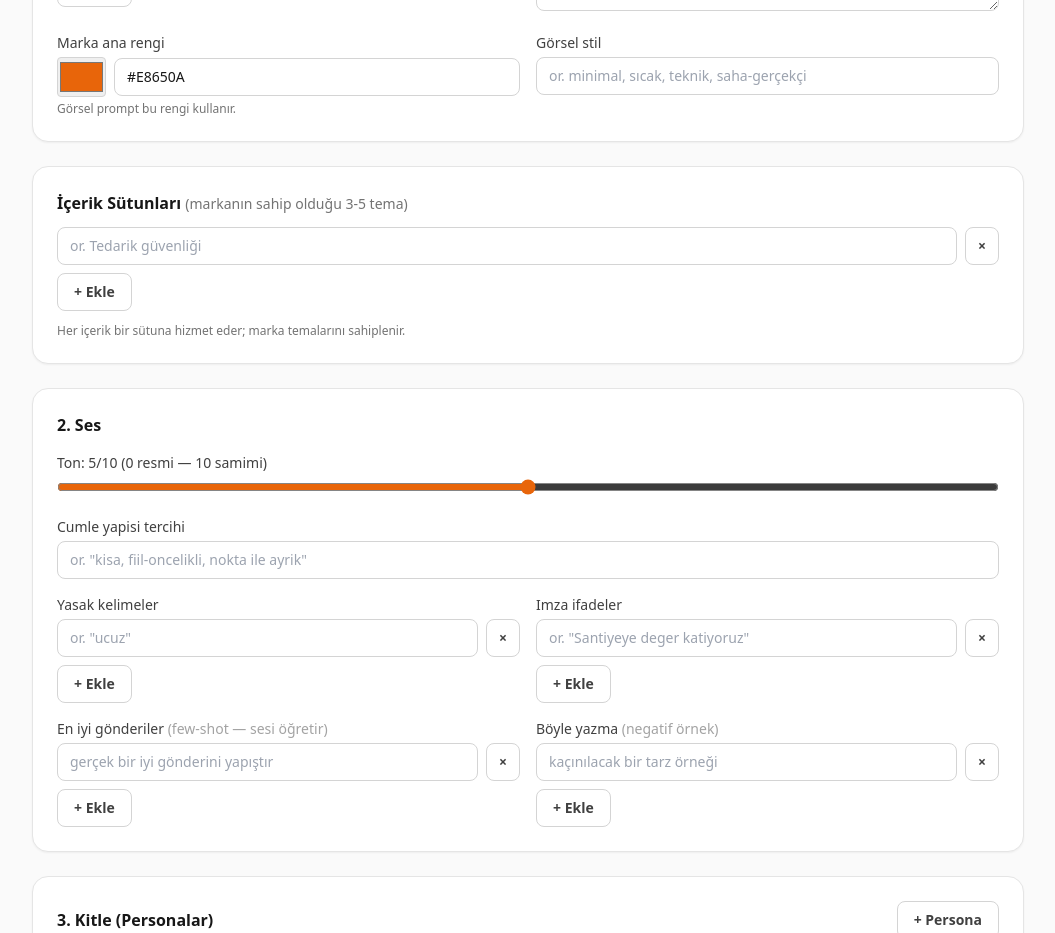
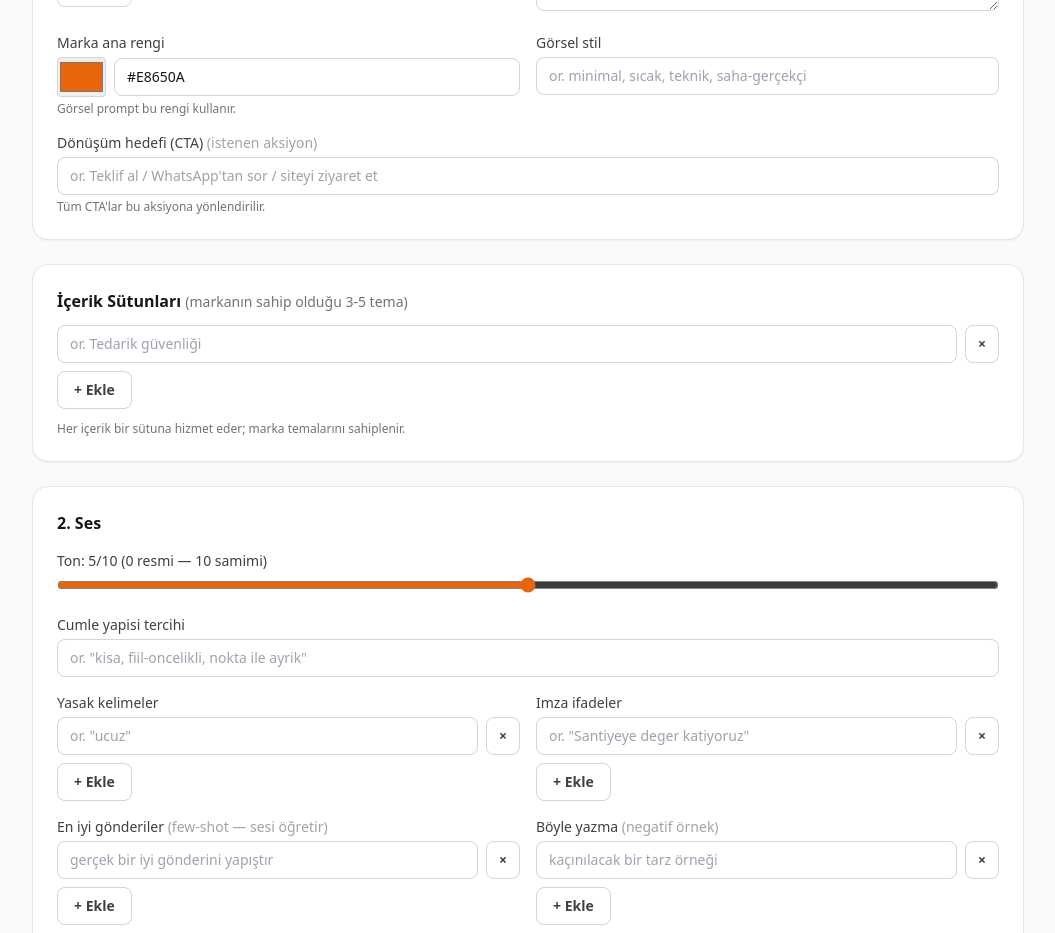
Before and after one commit to ahyazgan/pazarlama, a Next.js app: page /brand in a window 1280 px wide. Shown: the part 1040-1973 px from the top of the page, without its empty margins (112-1167 px from the left). Built offline with nearby package versions, Linux system fonts and the light colour scheme.

Commit message:
feat: CTA donusum hedefi — tum CTA'lar markanin istedigi aksiyona yonlenir

```diff
--- a/src/app/brand/page.tsx
+++ b/src/app/brand/page.tsx
@@ -213,6 +213,19 @@ export default function BrandPage() {
               placeholder="or. minimal, sıcak, teknik, saha-gerçekçi"
             />
           </div>
+        </div>
+        <div>
+          <label className="label">
+            Dönüşüm hedefi (CTA){" "}
+            <span className="font-normal text-neutral-400">(istenen aksiyon)</span>
+          </label>
+          <input
+            className="input"
+            value={brand.identity.ctaGoal ?? ""}
+            onChange={(e) => set({ identity: { ...brand.identity, ctaGoal: e.target.value } })}
+            placeholder="or. Teklif al / WhatsApp'tan sor / siteyi ziyaret et"
+          />
+          <p className="hint">Tüm CTA'lar bu aksiyona yönlendirilir.</p>
         </div>
       </section>
 
--- a/src/lib/brain-score.ts
+++ b/src/lib/brain-score.ts
@@ -128,6 +128,12 @@ export function brainScore(brand: Brand): BrainScore {
       hint: "Gerçek rakamlar ekle (ör. '10.000+ ton') — somut kanıt güven verir.",
     },
     {
+      label: "Dönüşüm hedefi (CTA)",
+      points: 5,
+      filled: has(id.ctaGoal),
+      hint: "İçeriklerin yönlendireceği aksiyonu tanımla (DM, teklif, ziyaret).",
+    },
+    {
       label: "Vaka / referans",
       points: 6,
       filled: hasList(p.cases) || hasList(p.references),
--- a/src/lib/brand-store.ts
+++ b/src/lib/brand-store.ts
@@ -24,6 +24,7 @@ export function emptyBrand(): Brand {
       primaryColor: "#E8650A",
       visualStyle: "",
       story: "",
+      ctaGoal: "",
     },
     voice: {
       tone: 5,
@@ -71,6 +72,7 @@ export const HAMMADDEM_SAMPLE: Brand = {
     visualStyle: "Net, teknik, saha-gerçekçi; turuncu vurgu, beyaz alan.",
     story:
       "Kurucular, santiyede malzeme gecikmesinin projeleri nasil durdurdugunu bizzat yasadi; tedariki seffaf ve garantili hale getirmek icin Hammaddem'i kurdu.",
+    ctaGoal: "Teklif al / WhatsApp'tan tedarik sorusu sor",
   },
   voice: {
     tone: 4,
--- a/src/lib/prompt.ts
+++ b/src/lib/prompt.ts
@@ -149,6 +149,11 @@ export function buildUserPrompt(req: GenerateRequest): string {
       `Icerik sutunlari: ${pillars.join(", ")}. Bu icerik, en uygun sutuna acikca hizmet etsin (markanin sahip oldugu temayi guclendir).`,
     );
   }
+  if (brand.identity.ctaGoal?.trim()) {
+    lines.push(
+      `Donusum hedefi: ${brand.identity.ctaGoal.trim()}. Tum CTA'lar bu eyleme yonlendirsin (generic "bizi takip et" deme).`,
+    );
+  }
   lines.push(`Konu: ${topic}`);
   lines.push(`Icerik tipi: ${CONTENT_TYPE_LABELS[contentType]}`);
   lines.push(`Aci: ${ANGLE_LABELS[angle]} — ${ANGLE_HINTS[angle]}`);
--- a/src/lib/types.ts
+++ b/src/lib/types.ts
@@ -32,6 +32,7 @@ export interface BrandIdentity {
   primaryColor?: string; // marka ana rengi (hex) — gorsel prompt'ta kullanilir
   visualStyle?: string; // gorsel stil notu (ör. minimal, sicak, teknik)
   story?: string; // marka hikayesi / kurulus "neden"i — ozgunluk katar
+  ctaGoal?: string; // donusum hedefi (ör. "DM at", "teklif al", "siteyi ziyaret et")
 }
 
 export interface BrandVoice {
```
Also changed, not shown: 2 other files (tests, documents, lock files or other folders).
